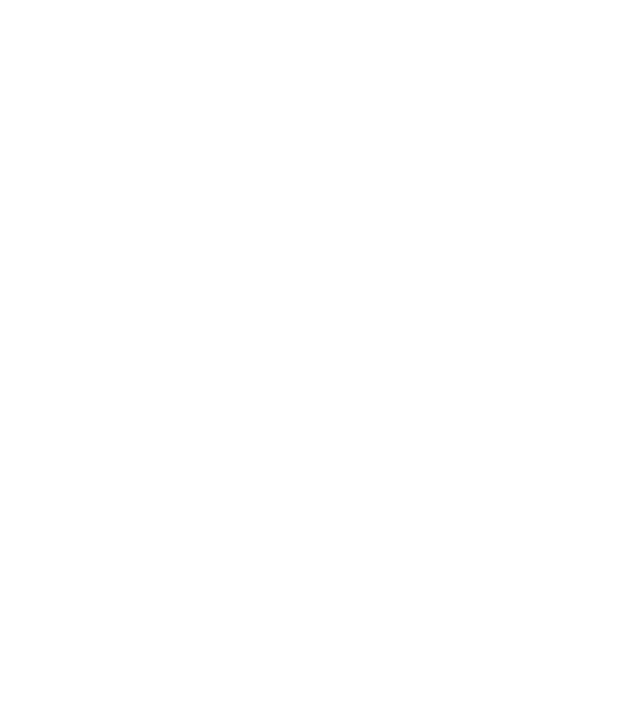
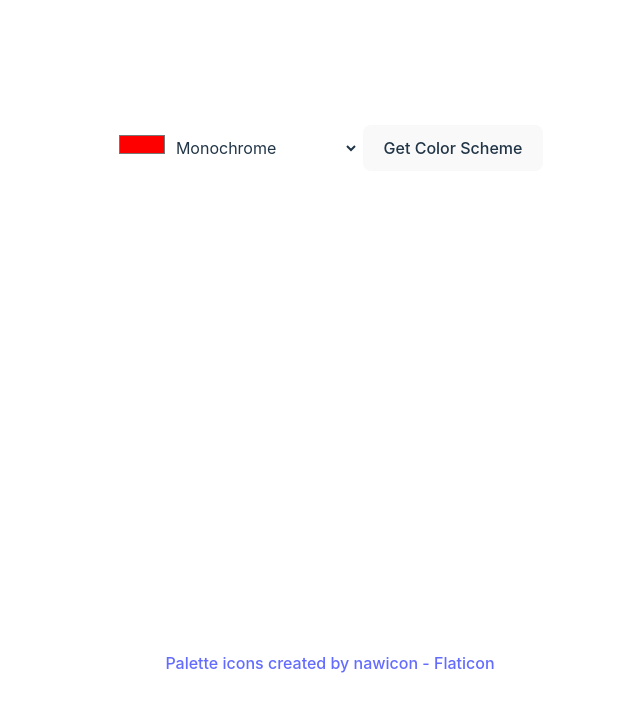
Before and after one commit to fringe4life/color-picker, a Svelte app: page / in a window 1280 px wide. Shown: the top 712 px of the page, without its empty margins (310-950 px from the left). Built offline with nearby package versions, Linux system fonts and the light colour scheme.

Commit message:
mostly got it working

```diff
--- a/src/App.svelte
+++ b/src/App.svelte
@@ -1,10 +1,138 @@
-<script lang="ts">
+<script lang="ts" >
+  import type { MouseEventHandler } from "svelte/elements";
 
+  type ReturnedColors = {
+			mode: string;
+			colors: {
+        hex: {
+          value: string;
+        }
+				hsl: {
+					value: string;
+				};
+			}[];
+		};
+
+  type MaybePromise<T> = Promise<T | undefined>;
+
+  /**
+   * The baseUrl for the API to fetch color schemes.
+   */
+  const baseUrl = "https://www.thecolorapi.com/scheme";
+  /**
+   * The color state.
+   */
+  // biome-ignore lint:
+  let color = $state('#ff0000');
+
+  /**
+   * The color for the query. This is derived from the color state.
+   */
+  // biome-ignore lint:
+  let colorForQuery = $derived(color.substring(1));
+
+  /**
+   * The loading state.
+   */
+  let isLoading = $state(false);
+
+  /**
+   * The error state.
+   */
+  let hasError = $state("");
+
+  /**
+   * The color style selected.
+   */
+  // biome-ignore lint:
+  let colorStyleSelected = $state("monochrome");
+
+  /**
+   * The colors state.
+   */
+  let colors: ReturnedColors | undefined = $state(undefined);
+    $inspect(colors);
+
+  /**
+   * @abstract updates the dom with the fetched colors.
+   * @param _ The event object.
+   */
+  const handleClick: MouseEventHandler<HTMLButtonElement> = async (_) => {
+    isLoading = true;
+    colors = await fetchColors();
+
+    if(!colors) {
+      return;
+
+      // error message or something
+    }
+
+    isLoading = false;
+
+  }
+
+  /**
+   * Fetch colors from the API
+   */
+  async function fetchColors(): MaybePromise<ReturnedColors> {
+    try {
+					const query = `?hex=${colorForQuery}&mode=${colorStyleSelected}&count=5`;
+
+					const response = await fetch(`${baseUrl}${query}`);
+					if (response.ok) {
+						const data = await response.json() as ReturnedColors;
+						return data;
+					}
+				} catch (error) {
+					if(error instanceof Error) {
+            hasError = error.message;
+          }
+				}
+
+  }
 </script>
 
-<main>
+<header>
+  <input type="color" bind:value={color} />
+  <select bind:value={colorStyleSelected}>
+    <option value="monochrome">Monochrome</option>
+    <option value="monochrome-dark">Monochrome-dark</option>
+    <option value="monochrome-light">Monochrome-light</option>
+    <option value="analogic">Analogic</option>
+    <option value="complement">Complement</option>
+    <option value="analogic-complement">Analogic-complement</option>
+    <option value="triad">Triad</option>
+  </select>
+  <button onclick={handleClick}>Get Color Scheme</button>
+</header>
 
+<main class="flex  h-120 w-full flex-col flex-wrap md:flex-row md:flex-nowrap">
+  {#if isLoading }
+
+    <p>Loading...</p>
+
+  {:else if hasError}
+
+    <p>{hasError}</p>
+
+  {:else if colors}
+
+      {#each colors.colors as color}
+        <div class="flex flex-1 flex-col">
+          <div class="w-full h-40" style="background-color: {color.hex.value}">
+
+          </div>
+          <p>{color.hex.value}</p>
+        </div>
+      {/each}
+
+
+  {/if}
 </main>
+
+<footer>
+  <a href="https://www.flaticon.com/free-icons/palette" title="palette icons">Palette icons created by nawicon - Flaticon</a>
+</footer>
 
 <style>
 </style>
```
